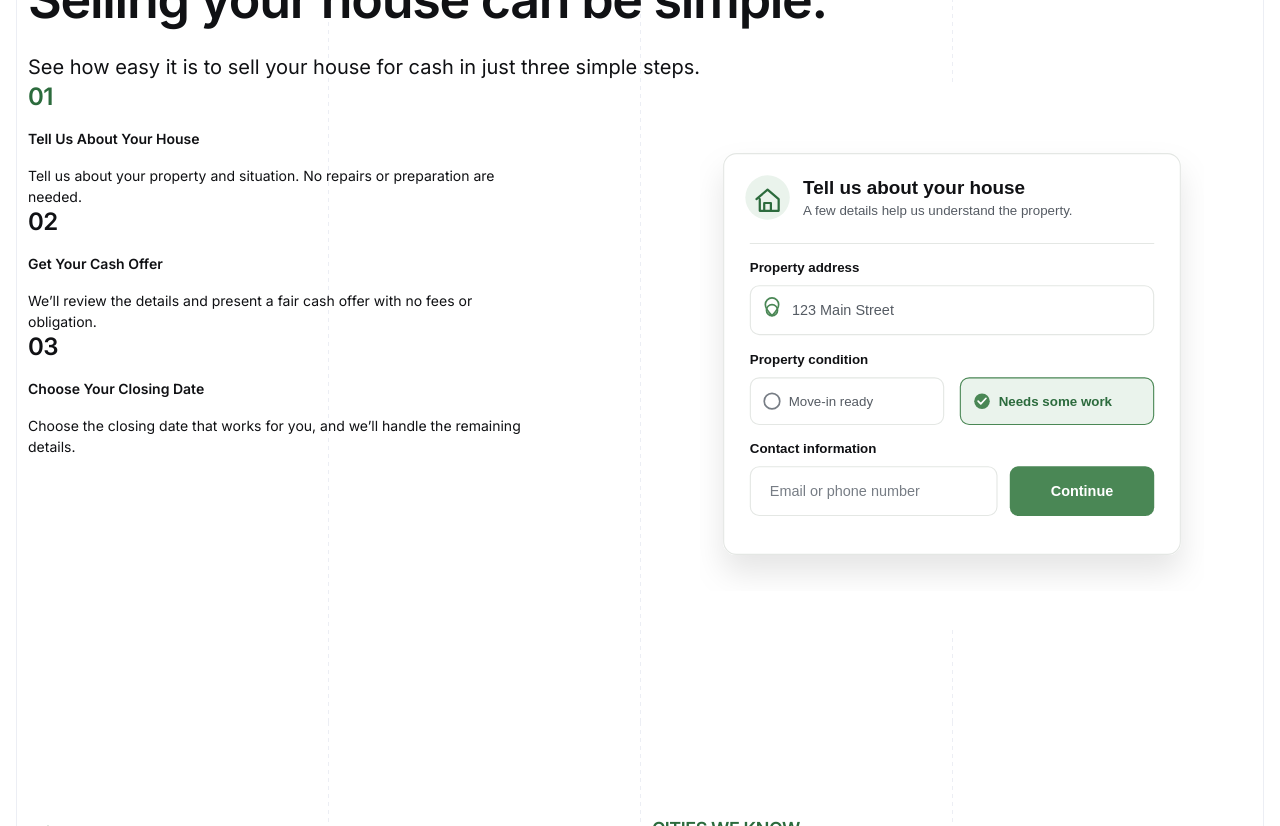
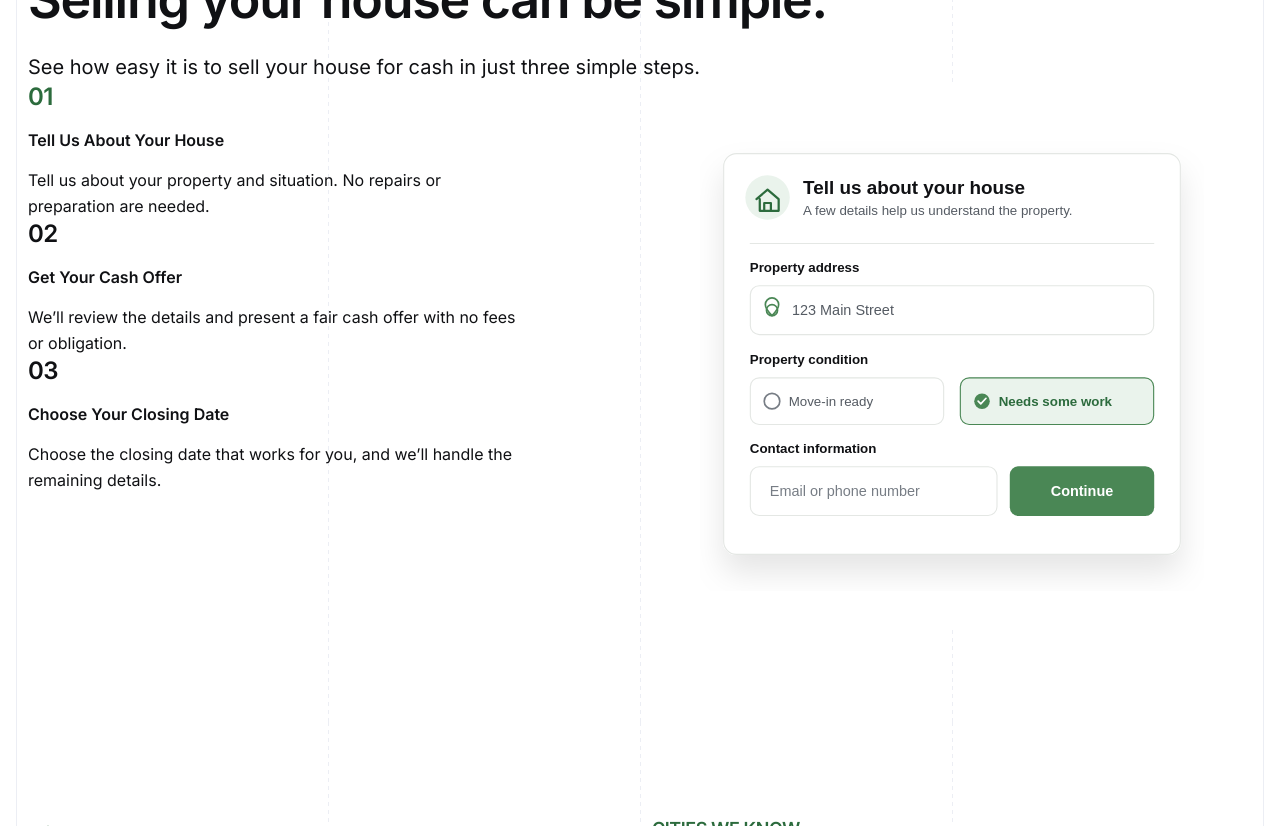
Before and after one commit to YHICAdmin/your-house-in-cash, a Next.js app: page / in a window 1280 px wide. Shown: the part 2440-3266 px from the top of the page. Built offline with nearby package versions, Linux system fonts and the light colour scheme.

Commit message:
feat: refine how it works content

```diff
--- a/project-documentation/website-specification/area-page.md
+++ b/project-documentation/website-specification/area-page.md
@@ -1008,8 +1008,8 @@ The Process Steps area contains exactly three Steps in this order:
 * Inactive Step numbers use Text Secondary on a Background Neutral circular background.
 * On Mobile, all Step numbers use the inactive neutral treatment, and the Steps do not use active or inactive visual states.
 * Each Step number uses the global `H4` typography.
-* The Step Title uses the local `14px / 600 / 1.5` typography treatment with the default letter spacing and Text Primary color across all Breakpoints.
-* The Body Copy uses the global `Body Small` typography and Text Secondary color.
+* The Step Title uses the local `16px / 600 / 1.5` typography treatment with the default letter spacing and Text Primary color across all Breakpoints.
+* The Body Copy uses the global `Body` typography and Text Secondary color.
 
 #### Dimensions and Alignment
 
@@ -1019,7 +1019,7 @@ The Process Steps area contains exactly three Steps in this order:
 * The Step Title and Body Copy form a vertical text flow.
 * Each Step number uses `48px × 48px` dimensions and the global `Pill` Radius.
 * On Desktop and Tablet, the active-Step indicator uses `1px × 16px` dimensions and sits directly on the left outer System Line.
-* The indicator is vertically centered against the Step Title's `21px` line box.
+* The indicator is vertically centered against the Step Title's `24px` line box.
 * The indicator does not occupy layout space, so changing the active Step does not shift the Step content.
 * On Mobile, the indicator is not rendered and does not reserve layout space.
 
@@ -1071,7 +1071,7 @@ The Process Steps area contains exactly three Steps in this order:
   5. Visual action label: `Continue`.
 * Step `02` uses `/images/how-it-works/cash-offer.svg`. The illustrated offer contains:
   1. Heading: `Your cash offer is ready`.
-  2. Clearly illustrative amount: `$XXX,XXX`.
+  2. Clearly illustrative amount: `$172,541`.
   3. Status label: `No obligation`.
   4. Reassurance rows: `No agent fees` and `No repairs required`.
   5. Visual action label: `Review offer`.
--- a/src/components/area/area-how-it-works.module.css
+++ b/src/components/area/area-how-it-works.module.css
@@ -91,7 +91,7 @@
 
 .stepTitle {
   color: var(--color-text-primary);
-  font-size: 14px;
+  font-size: 16px;
   font-weight: 600;
   line-height: 1.5;
   transition: color 150ms ease;
@@ -149,7 +149,7 @@
 
   .activeIndicator {
     position: absolute;
-    top: calc(((14px * 1.5) - 16px) / 2);
+    top: calc(((16px * 1.5) - 16px) / 2);
     left: calc(-1 * var(--layout-grid-inset));
     display: block;
     width: 1px;
--- a/src/components/area/area-how-it-works.tsx
+++ b/src/components/area/area-how-it-works.tsx
@@ -56,7 +56,7 @@ function ProcessStep({
         <span className={styles.stepTitle} role="heading" aria-level={3}>
           {step.title}
         </span>
-        <span className={styles.stepBody + " text-body-small"}>
+        <span className={styles.stepBody + " text-body"}>
           {step.body}
         </span>
       </span>
```
Also changed, not shown: public/images/how-it-works/cash-offer.svg.
